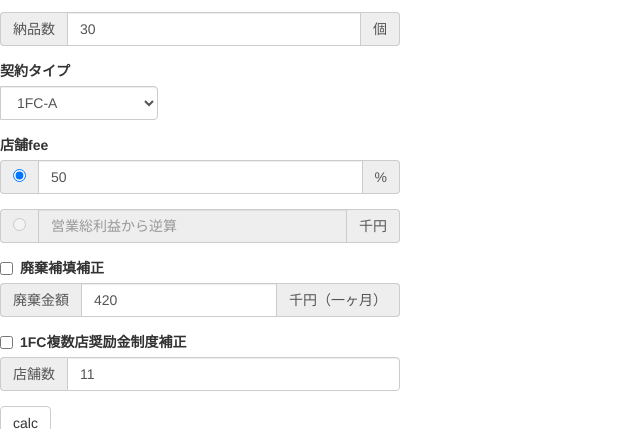
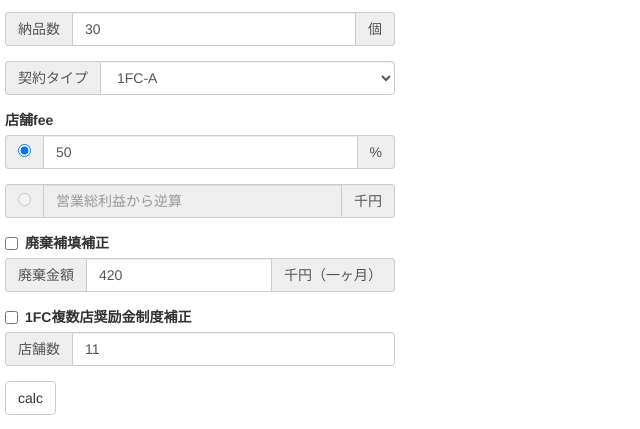
Before and after one commit to kosaka-shouten/fm-soneki, a plain HTML site: page index.html in a window 1280 px wide. Shown: the part 107-536 px from the top of the page, without its empty margins (0-640 px from the left). Drawn offline with nearby package versions, Linux system fonts and the light colour scheme.

Commit message:
update style

```diff
--- a/index.html
+++ b/index.html
@@ -27,7 +27,7 @@
         <span class="input-group-addon">個</span>
       </div>
       <div class="form-group input-group">
-        <label>契約タイプ</label>
+        <span class="input-group-addon">契約タイプ</span>
         <select name="contract" class="form-control">
           <option value="a">1FC-A</option>
           <option value="b">1FC-B</option>
--- a/style/main.css
+++ b/style/main.css
@@ -1,3 +1,4 @@
 body{
   max-width: 400px;
+  padding: 0px 5px;
 }
```
